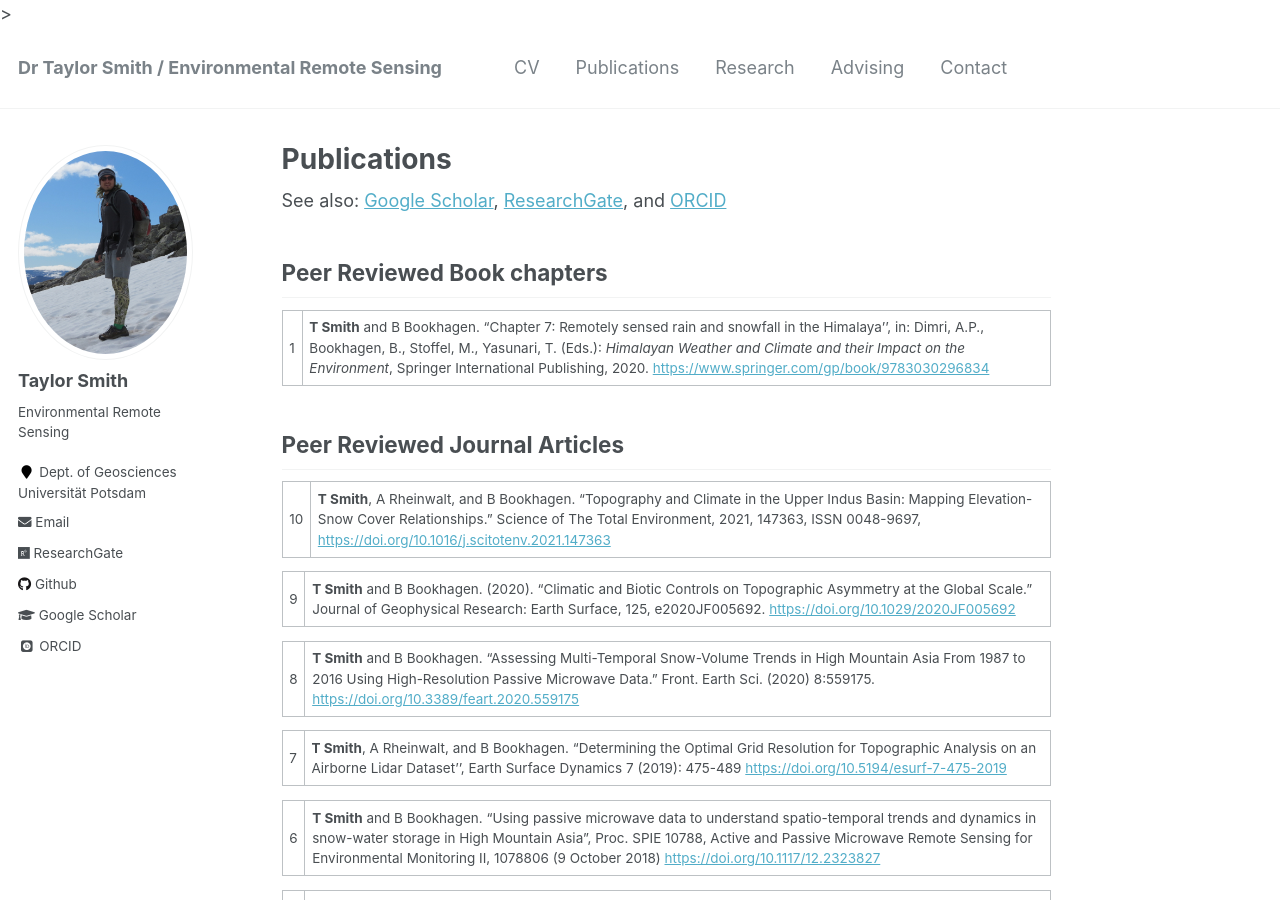
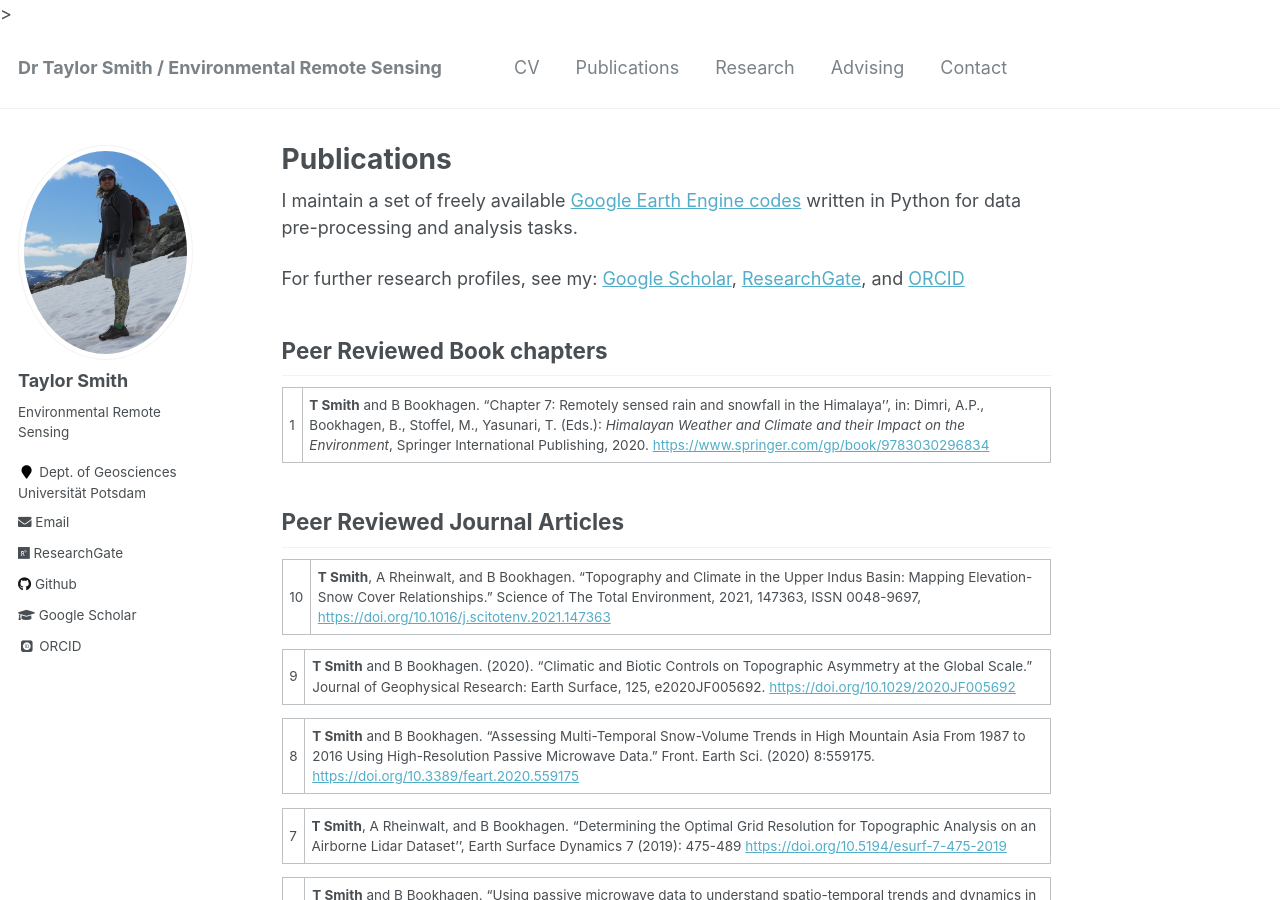
Before and after one commit to tasmi/tasmi.github.io, a Jekyll site: the page built from _pages/publications.md, in a window 1280 px wide and 900 px high. Built offline with Jekyll 4.4.1, drawn with Linux system fonts in a browser that asks for light colours; some web fonts are replaced.

Commit message:
Update publications.md

```diff
--- a/_pages/publications.md
+++ b/_pages/publications.md
@@ -3,7 +3,10 @@ title: "Publications"
 permalink: /publications/
 author_profile: true
 ---
-See also: [Google Scholar](https://scholar.google.com/citations?user=RlDWFDsAAAAJ),
+
+I maintain a set of freely available [Google Earth Engine codes](https://github.com/tasmi/earthengine_code_snippets) written in Python for data pre-processing and analysis tasks.
+
+For further research profiles, see my: [Google Scholar](https://scholar.google.com/citations?user=RlDWFDsAAAAJ),
 [ResearchGate](https://www.researchgate.net/profile/Taylor_Smith48), and [ORCID](https://orcid.org/0000-0002-6763-7204)
 
 ## Peer Reviewed Book chapters
```
